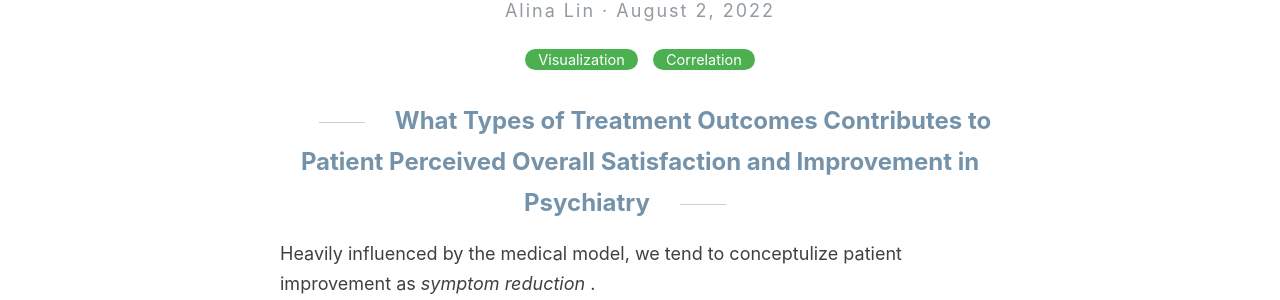
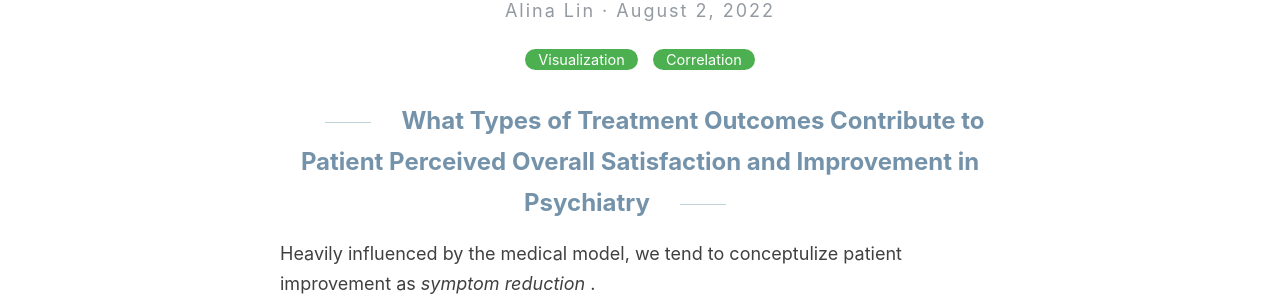
Before and after one commit to sin-ying-lin/sin-ying-lin.github.io, a Jekyll site: the page built from _posts/2022-08-02-PatientPerspectives.md, in a window 1280 px wide and 900 px high. Shown: the part 340-640 px from the top of the window. Built offline with Jekyll 4.4.1, drawn with Linux system fonts in a browser that asks for light colours.

Commit message:
Update 2022-08-02-PatientPerspectives.md

```diff
--- a/_posts/2022-08-02-PatientPerspectives.md
+++ b/_posts/2022-08-02-PatientPerspectives.md
@@ -5,7 +5,7 @@ categories: Visualization Correlation
 excerpt: Heavily influenced by the medical model, we tend to conceptulize patient improvement as symptom reduction. The less symptoms a person has, the happier they should be. However, there are certainly many different aspects to patient perceived satisfaction and improvement. Let's use simple data analytic techniques to decompose patient perspectives.
 ---
 
-## What Types of Treatment Outcomes Contributes to Patient Perceived Overall Satisfaction and Improvement in Psychiatry
+## What Types of Treatment Outcomes Contribute to Patient Perceived Overall Satisfaction and Improvement in Psychiatry
 
 
 Heavily influenced by the medical model, we tend to conceptulize patient improvement as <i> symptom reduction </i>.
```
